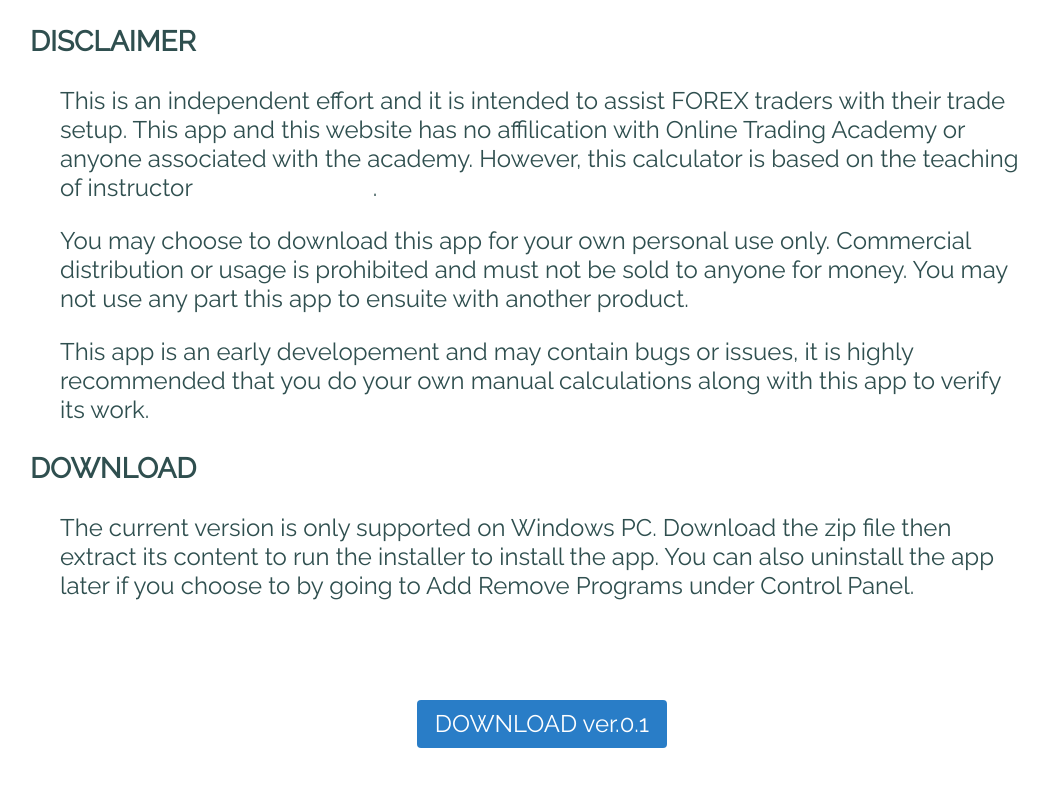
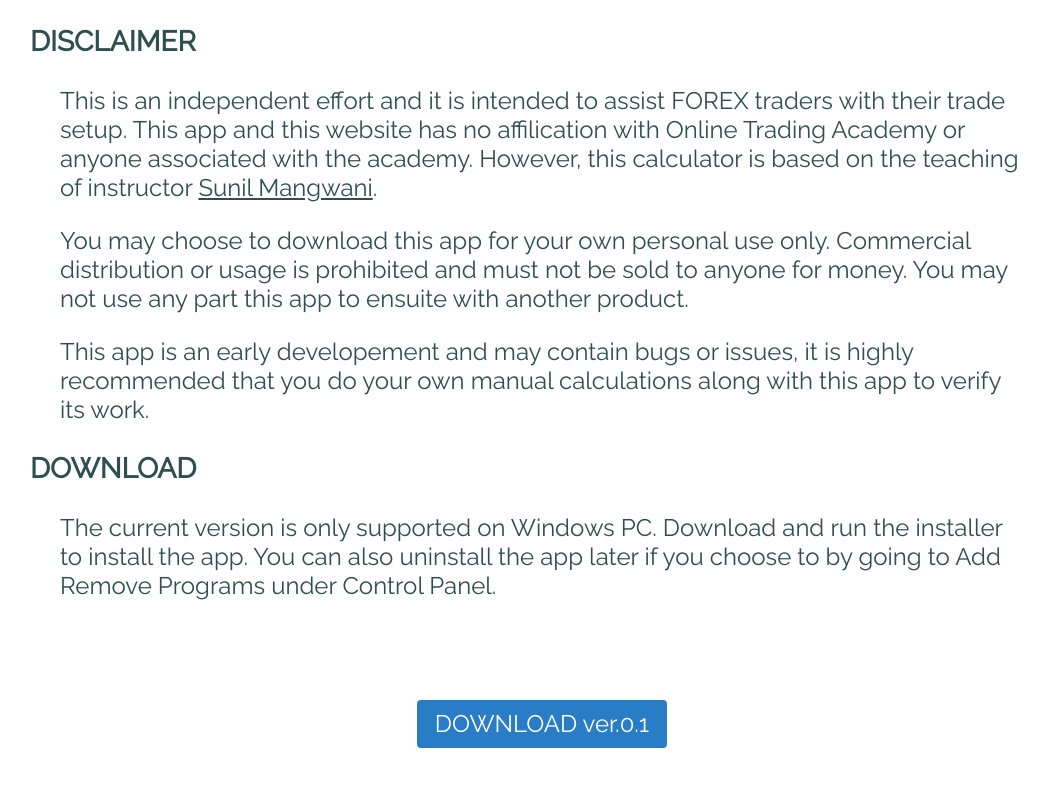
Before and after one commit to rockbender/rockbender.github.io, a plain HTML site: page pricefx/index.html in a window 1280 px wide. Shown: the part 1246-2032 px from the top of the page, without its empty margins (98-1146 px from the left). Drawn offline with Linux system fonts and the light colour scheme.

Commit message:
typos and white link text issue

```diff
--- a/pricefx/index.html
+++ b/pricefx/index.html
@@ -8,7 +8,7 @@
     <div class="title"></div>
 
     <h3>ABOUT THE TOOL</h3>
-    <p>A custom tool designed to make forex calculation easier. I made this for myself, but after using it for a while and realizing how much time it has saved my time, I decided to share it with you.</p>
+    <p>A custom tool designed to make forex calculation easier. I made this for myself, but after using it for a while and realizing how much time it I it saves me, I decided to share it with you.</p>
 
     <h3>HOW TO USE</h3>
     <P>The app is pretty straight forward to use but you can still refer to this manual below to clear things up.</P>
@@ -19,13 +19,13 @@
     <p>You can contribute to enhance this app, as a FOREX trader send me your suggestions on how I can make this app better.</p>
 
     <h3>DISCLAIMER</h3>
-    <p>This is an independent effort and it is intended to assist FOREX traders with their trade setup. This app and this website has no affilication with Online Trading Academy or anyone associated with the academy. However, this calculator is based on the teaching of instructor <a href="https://www.tradingacademy.com/about-us/instructors/sunil-mangwani.aspx">Sunil Mangwani</a>.</p>
+    <p>This is an independent effort and it is intended to assist FOREX traders with their trade setup. This app and this website has no affilication with Online Trading Academy or anyone associated with the academy. However, this calculator is based on the teaching of instructor <a class="email" href="https://www.tradingacademy.com/about-us/instructors/sunil-mangwani.aspx">Sunil Mangwani</a>.</p>
 
     <p>You may choose to download this app for your own personal use only. Commercial distribution or usage is prohibited and must not be sold to anyone for money. You may not use any part this app to ensuite with another product.</p>
     <p>This app is an early developement and may contain bugs or issues, it is highly recommended that you do your own manual calculations along with this app to verify its work.</p>
 
     <H3>DOWNLOAD</H3>
-    <p>The current version is only supported on Windows PC. Download the zip file then extract its content to run the installer to install the app. You can also uninstall the app later if you choose to by going to Add Remove Programs under Control Panel.</p>
+    <p>The current version is only supported on Windows PC. Download and run the installer to install the app. You can also uninstall the app later if you choose to by going to Add Remove Programs under Control Panel.</p>
 
     <div class="downloadBtn"><a href="pricefx Setup 0.1.0.exe">DOWNLOAD ver.0.1</a></div>
 
```
